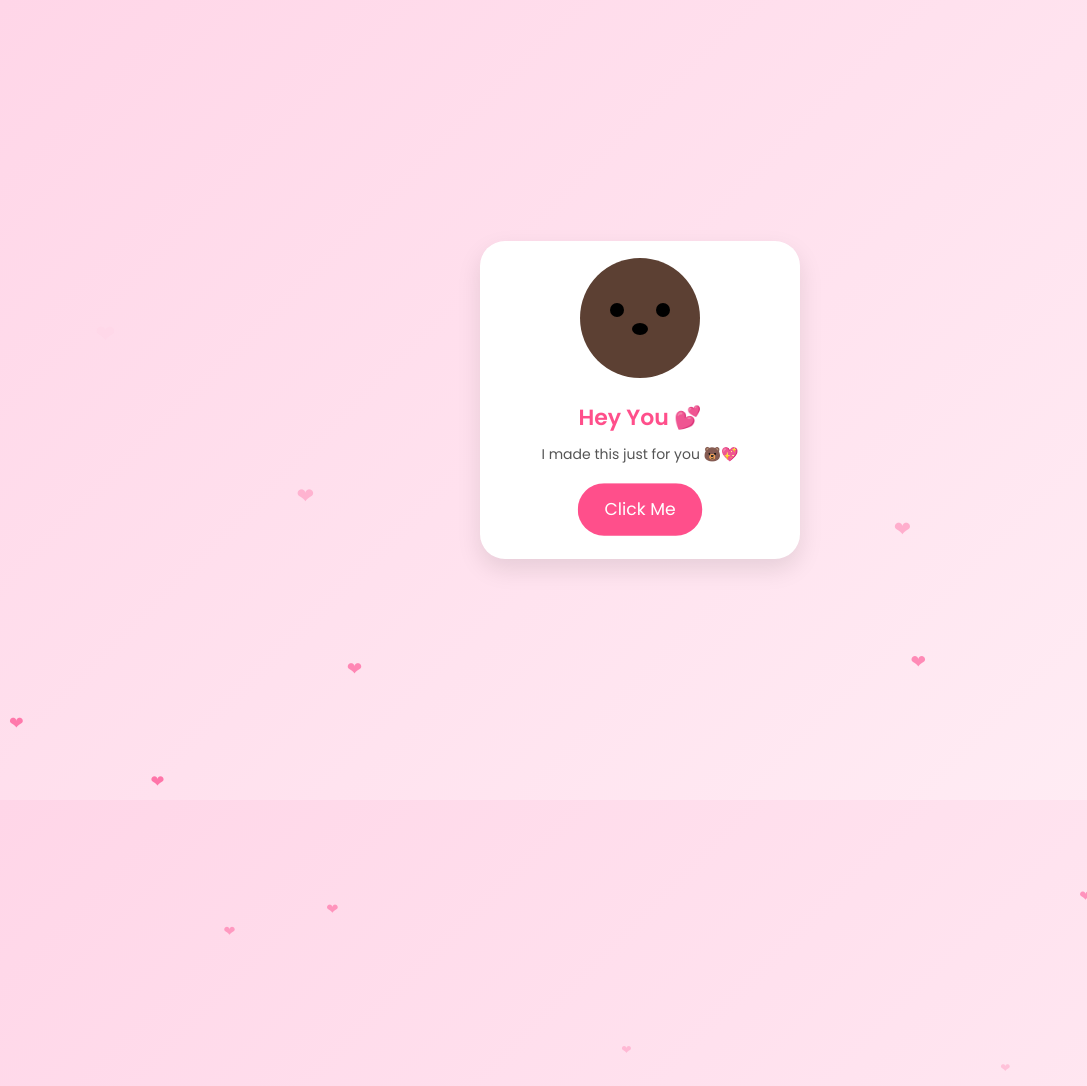
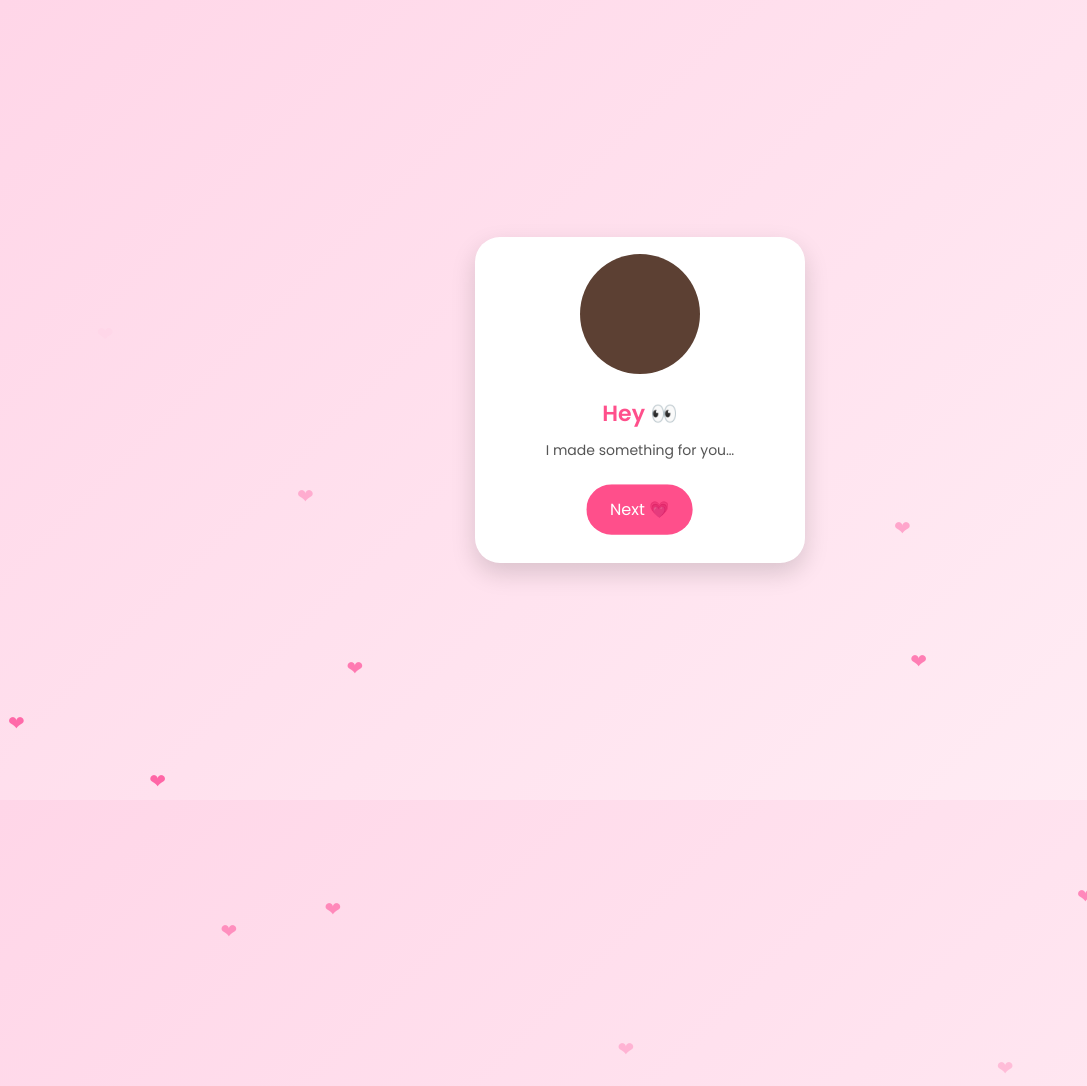
Before and after one commit to gurmailseehra-bit/7-days-, a plain HTML site: page index.html in a window 1280 px wide. Shown: the top 1086 px of the page, without its empty margins (0-1087 px from the left). Drawn offline with Linux system fonts and the light colour scheme.

Commit message:
Update title and style in index.html

```diff
--- a/index.html
+++ b/index.html
@@ -3,127 +3,120 @@
 <head>
 <meta charset="UTF-8">
 <meta name="viewport" content="width=device-width, initial-scale=1.0">
-<title>Hey You 💖</title>
+<title>For You 💖</title>
 
 <style>
 @import url('https://fonts.googleapis.com/css2?family=Poppins:wght@400;600&display=swap');
 
-* {
-  box-sizing: border-box;
-  margin: 0;
-  padding: 0;
-  font-family: 'Poppins', sans-serif;
+*{margin:0;padding:0;box-sizing:border-box;font-family:'Poppins',sans-serif;}
+
+body{
+  height:100vh;
+  background:linear-gradient(135deg,#ffd6e8,#ffeef5);
+  overflow:hidden;
+  display:flex;
+  justify-content:center;
+  align-items:center;
 }
 
-body {
-  height: 100vh;
-  background: linear-gradient(135deg, #ffd6e8, #ffeef5);
-  overflow: hidden;
-  display: flex;
-  justify-content: center;
-  align-items: center;
+/* hearts */
+.heart{
+  position:absolute;
+  color:#ff5fa2;
+  font-size:20px;
+  animation:float 6s linear infinite;
 }
 
-/* Floating hearts */
-.heart {
-  position: absolute;
-  color: #ff6fa5;
-  font-size: 20px;
-  animation: float 6s linear infinite;
+@keyframes float{
+  0%{transform:translateY(100vh);opacity:0;}
+  50%{opacity:1;}
+  100%{transform:translateY(-10vh);opacity:0;}
 }
 
-@keyframes float {
-  0% {
-    transform: translateY(100vh) scale(0.5);
-    opacity: 0;
-  }
-  50% {
-    opacity: 1;
-  }
-  100% {
-    transform: translateY(-10vh) scale(1.2);
-    opacity: 0;
-  }
+/* card */
+.card{
+  background:white;
+  padding:25px;
+  border-radius:25px;
+  text-align:center;
+  width:90%;
+  max-width:330px;
+  box-shadow:0 10px 25px rgba(0,0,0,0.15);
+  z-index:2;
 }
 
-/* Card */
-.card {
-  background: white;
-  padding: 25px;
-  border-radius: 25px;
-  text-align: center;
-  width: 90%;
-  max-width: 320px;
-  box-shadow: 0 10px 25px rgba(0,0,0,0.1);
-  z-index: 2;
+/* bear */
+.bear{
+  width:120px;
+  height:120px;
+  background:#5c4033;
+  border-radius:50%;
+  margin:0 auto 15px;
+  position:relative;
+  animation:bounce 2s infinite;
 }
 
-/* Bear */
-.bear {
-  width: 120px;
-  height: 120px;
-  background: #5c4033;
-  border-radius: 50%;
-  margin: 0 auto 15px;
-  position: relative;
-  animation: bounce 2s infinite;
+@keyframes bounce{
+  0%,100%{transform:translateY(0);}
+  50%{transform:translateY(-8px);}
 }
 
-@keyframes bounce {
-  0%, 100% { transform: translateY(0); }
-  50% { transform: translateY(-8px); }
+.eye{
+  width:14px;
+  height:14px;
+  background:black;
+  border-radius:50%;
+  position:absolute;
+  top:45px;
 }
 
-.eye {
-  width: 14px;
-  height: 14px;
-  background: black;
-  border-radius: 50%;
-  position: absolute;
-  top: 45px;
+.eye.left{left:30px;}
+.eye.right{right:30px;}
+
+.nose{
+  width:16px;
+  height:12px;
+  background:black;
+  border-radius:50%;
+  position:absolute;
+  top:65px;
+  left:50%;
+  transform:translateX(-50%);
 }
 
-.eye.left { left: 30px; }
-.eye.right { right: 30px; }
-
-.nose {
-  width: 16px;
-  height: 12px;
-  background: #000;
-  border-radius: 50%;
-  position: absolute;
-  top: 65px;
-  left: 50%;
-  transform: translateX(-50%);
+h1{
+  font-size:22px;
+  color:#ff4f8b;
+  margin-bottom:10px;
 }
 
-h1 {
-  font-size: 22px;
-  margin-bottom: 10px;
-  color: #ff4f8b;
+p{
+  font-size:14px;
+  color:#555;
+  margin-bottom:20px;
 }
 
-p {
-  font-size: 14px;
-  color: #555;
-  margin-bottom: 20px;
+button{
+  background:#ff4f8b;
+  color:white;
+  border:none;
+  padding:12px 22px;
+  font-size:15px;
+  border-radius:30px;
+  cursor:pointer;
+  margin:5px;
+  animation:pulse 1.5s infinite;
 }
 
-button {
-  background: #ff4f8b;
-  color: white;
-  border: none;
-  padding: 12px 25px;
-  font-size: 16px;
-  border-radius: 30px;
-  cursor: pointer;
-  animation: pulse 1.5s infinite;
+.no{
+  background:#bbb;
+  color:#333;
 }
 
-@keyframes pulse {
-  0% { transform: scale(1); }
-  50% { transform: scale(1.08); }
-  100% { transform: scale(1); }
+@keyframes pulse{
+  0%{transform:scale(1);}
+  50%{transform:scale(1.08);}
+  100%{transform:scale(1);}
 }
 </style>
 </head>
@@ -131,36 +124,71 @@ button {
 <body>
 
 <div class="card">
-  <div class="bear">
-    <div class="eye left"></div>
-    <div class="eye right"></div>
-    <div class="nose"></div>
+  <div class="bear" id="bear"></div>
+
+  <h1 id="title">Hey 👀</h1>
+  <p id="text">I made something for you…</p>
+
+  <div id="buttons">
+    <button onclick="nextStep()">Next 💗</button>
   </div>
-
-  <h1>Hey You 💕</h1>
-  <p>I made this just for you 🐻💖</p>
-
-  <button onclick="alert('You clicked it 😳💗')">
-    Click Me
-  </button>
 </div>
 
 <script>
-function createHeart() {
-  const heart = document.createElement("div");
-  heart.classList.add("heart");
-  heart.innerHTML = "❤";
-  heart.style.left = Math.random() * 100 + "vw";
-  heart.style.animationDuration = (Math.random() * 3 + 3) + "s";
-  document.body.appendChild(heart);
+const steps=[
+ {t:"Hey 👀",d:"I made something for you…"},
+ {t:"Wait ✋",d:"Don’t smile yet 😌"},
+ {t:"Okay now 🙂",d:"This is really for you 🐻"},
+ {t:"Listen 💭",d:"You make my days better 💖"},
+ {t:"Final question 🥺",d:"Will you be mine? 💕"}
+];
 
-  setTimeout(() => {
-    heart.remove();
-  }, 6000);
+let i=0;
+
+function nextStep(){
+  i++;
+  if(i<steps.length){
+    title.innerText=steps[i].t;
+    text.innerText=steps[i].d;
+    if(i===steps.length-1){
+      buttons.innerHTML=`
+        <button onclick="yes()">YES 💖</button>
+        <button class="no" onclick="no()">NO 🙃</button>`;
+    }
+  }
 }
 
-setInterval(createHeart, 300);
+function yes(){
+  title.innerText="YAYYYY 😍";
+  text.innerText="You just made my bear the happiest 🐻💖";
+  buttons.innerHTML="";
+  burstHearts();
+}
+
+function no(){
+  title.innerText="OH NO 😭";
+  text.innerText="Bear is sad… but still likes you 🐻💔";
+  document.getElementById("bear").style.animation="none";
+}
+
+function burstHearts(){
+  for(let j=0;j<20;j++){
+    setTimeout(createHeart,j*100);
+  }
+}
+
+function createHeart(){
+  const h=document.createElement("div");
+  h.className="heart";
+  h.innerHTML="❤";
+  h.style.left=Math.random()*100+"vw";
+  h.style.animationDuration=(Math.random()*3+3)+"s";
+  document.body.appendChild(h);
+  setTimeout(()=>h.remove(),6000);
+}
+
+setInterval(createHeart,300);
 </script>
 
 </body>
-</html>
+  </html>
```
